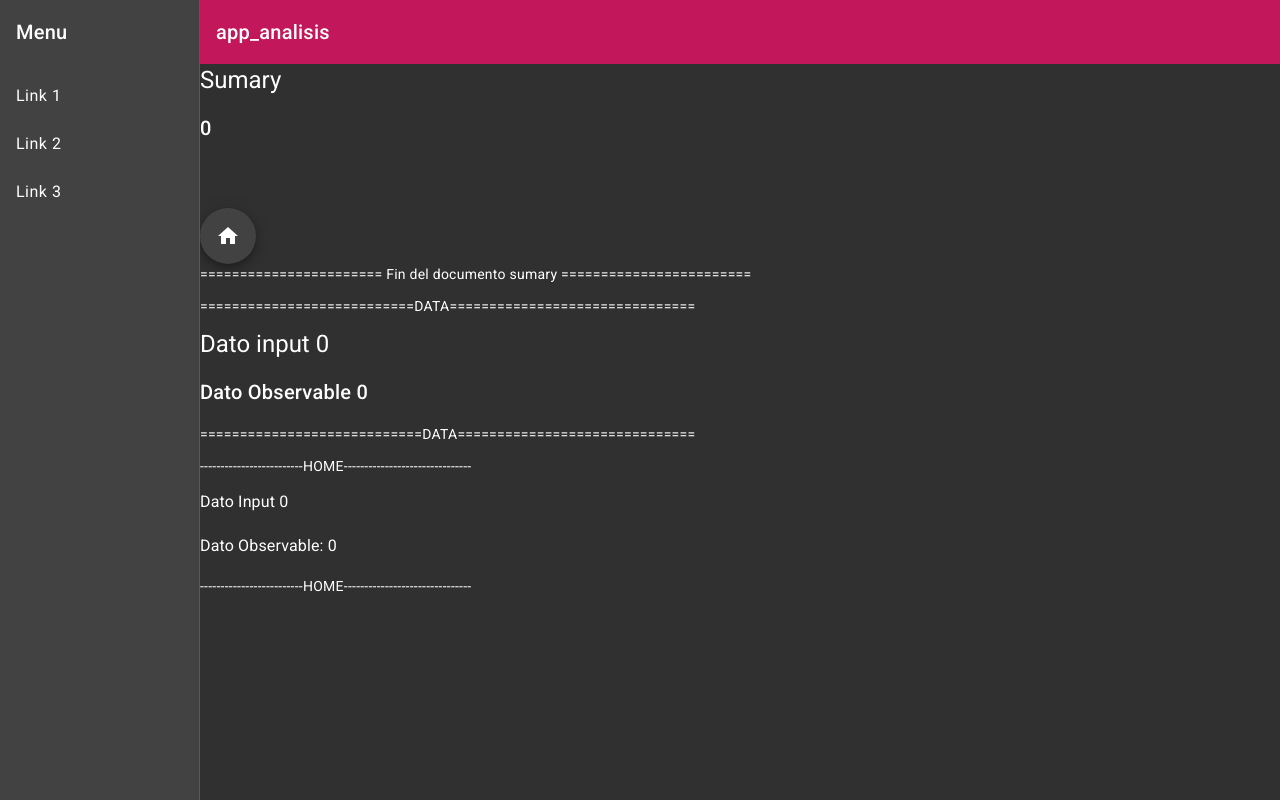
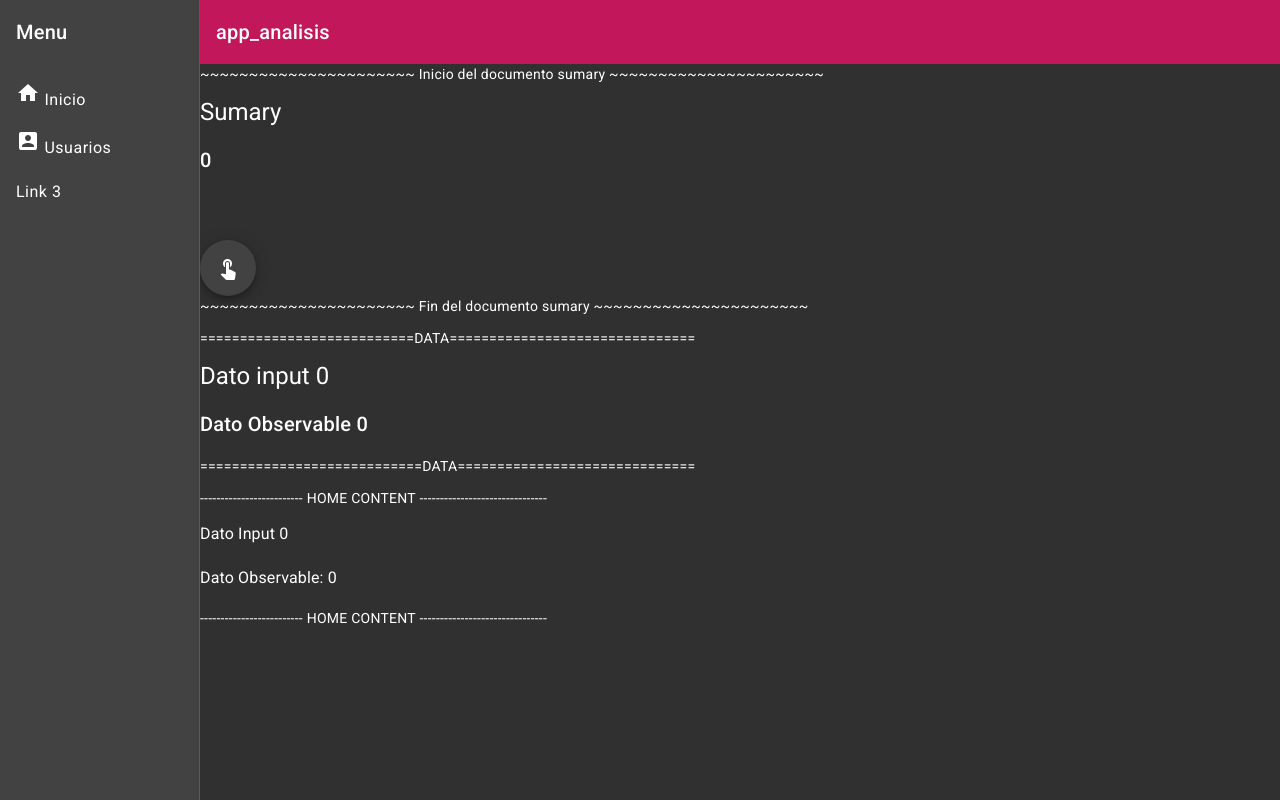
Before and after one commit to KenethUrrutia/app_analisis, an Angular app: page /home in a window 1280 px wide. Built offline with nearby package versions, Linux system fonts and the light colour scheme.

Commit message:
cambios esteticos

```diff
--- a/src/app/components/sumary/sumary.component.html
+++ b/src/app/components/sumary/sumary.component.html
@@ -1,3 +1,5 @@
+<p>~~~~~~~~~~~~~~~~~~~~~~ Inicio del documento sumary ~~~~~~~~~~~~~~~~~~~~~~</p>
+
 <h1>{{ title }}</h1>
 <h2>{{ increment }}</h2>
 
@@ -8,7 +10,7 @@
 }
 
 <button mat-fab color="basic" (click)="incrementNumber()">
-	<mat-icon>home</mat-icon>
+	<mat-icon>touch_app</mat-icon>
 </button>
 
-<p>======================= Fin del documento sumary ========================</p>
+<p>~~~~~~~~~~~~~~~~~~~~~~ Fin del documento sumary ~~~~~~~~~~~~~~~~~~~~~~</p>
--- a/src/app/navigation/navigation.component.html
+++ b/src/app/navigation/navigation.component.html
@@ -9,8 +9,9 @@
 	>
 		<mat-toolbar>Menu</mat-toolbar>
 		<mat-nav-list>
-			<a mat-list-item href="#">Link 1</a>
-			<a mat-list-item href="#">Link 2</a>
+			<a mat-list-item href="#"> <mat-icon>home</mat-icon> Inicio</a>
+			<a mat-list-item href="users"><mat-icon>account_box</mat-icon> Usuarios</a>
+
 			<a mat-list-item href="#">Link 3</a>
 		</mat-nav-list>
 	</mat-sidenav>
--- a/src/app/pages/home/home.component.html
+++ b/src/app/pages/home/home.component.html
@@ -1,7 +1,7 @@
 <app-sumary (dato)="recibirNumero($event)"></app-sumary>
 <app-data [dato]="dato"></app-data>
 
-<p>-------------------------HOME-------------------------------</p>
+<p>------------------------- HOME CONTENT -------------------------------</p>
 <h3>Dato Input {{ dato }}</h3>
 <h3>Dato Observable: {{ datoObservable }}</h3>
-<p>-------------------------HOME-------------------------------</p>
+<p>------------------------- HOME CONTENT -------------------------------</p>
--- a/src/app/pages/users/users.component.html
+++ b/src/app/pages/users/users.component.html
@@ -53,11 +53,11 @@
 
 					<!-- Row shown when there is no matching data. -->
 					<tr class="mat-row" *matNoDataRow>
-						<td class="mat-cell" colspan="4">No data matching the filter "{{ input.value }}"</td>
+						<td class="mat-cell" colspan="4">No hay datos coincidentes con el filtro "{{ input.value }}"</td>
 					</tr>
 				</table>
 
-				<mat-paginator [pageSize]="3" aria-label="Select page of users"></mat-paginator>
+				<mat-paginator [pageSize]="3" aria-label="Selecciones la pagina de usuarios"></mat-paginator>
 			</div>
 		</mat-card-content>
 		<!-- <mat-card-actions>
```
